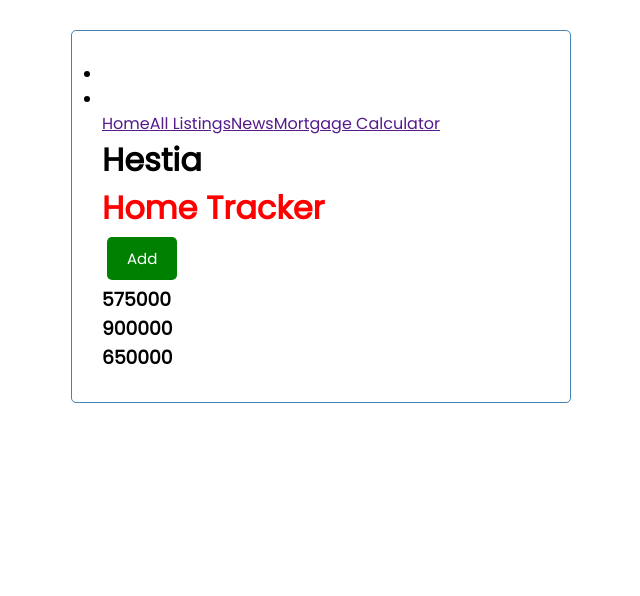
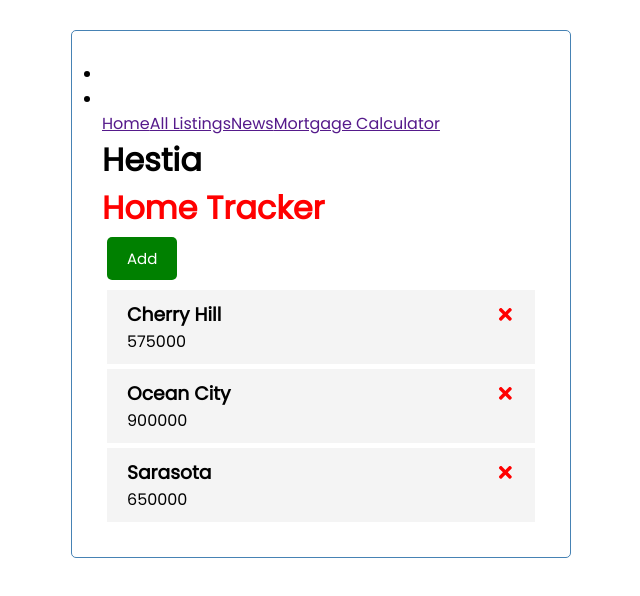
Before and after one commit to caufieldpeterj/hestia_desktop, a React (Create React App) app in the folder hestia_desktop/: page / in a window 1280 px wide. Shown: the top 596 px of the page, without its empty margins (319-959 px from the left). Built offline with nearby package versions, Linux system fonts and the light colour scheme.

Commit message:
added react-icons library, able to delete homes off of our static list

```diff
--- a/hestia_desktop/package.json
+++ b/hestia_desktop/package.json
@@ -8,6 +8,7 @@
     "@testing-library/user-event": "^12.8.3",
     "react": "^17.0.2",
     "react-dom": "^17.0.2",
+    "react-icons": "^4.2.0",
     "react-router-dom": "^5.2.0",
     "react-scripts": "4.0.3",
     "web-vitals": "^1.1.2"
--- a/hestia_desktop/src/App.js
+++ b/hestia_desktop/src/App.js
@@ -29,11 +29,18 @@ function App() {
     },
   ])
 
+  // delete task
+  const deleteHome = (id) => {
+    setHomes(homes.filter((home)=> home.id !== id))
+  }
+
+  // toggle Reminder
+
   return (
     <div className="container">
       <Nav />
       <Homepage />
-      <Homes homes={homes}/>
+      <Homes homes={homes} onDelete={deleteHome} />
     </div>
   )
 }
--- a/hestia_desktop/src/components/Home.js
+++ b/hestia_desktop/src/components/Home.js
@@ -1,9 +1,11 @@
 import React from 'react'
+import { FaTimes } from 'react-icons/fa'
 
-const Home = () => {
+const Home = ({ home, onDelete }) => {
     return (
         <div className="task">
-            <h3>My Homes</h3>
+            <h3>{home.town}<FaTimes style={{ color: 'red', cursor: 'pointer' }} onClick={() => onDelete(home.id)} /></h3>
+            <p>{home.price}</p>
         </div>
     )
 }
--- a/hestia_desktop/src/components/Homes.js
+++ b/hestia_desktop/src/components/Homes.js
@@ -1,11 +1,11 @@
 import Home from './Home'
 
-const Homes = ({homes}) => {
+const Homes = ({homes, onDelete}) => {
 
     return (
         <>
             {homes.map((home) => (
-                <h3 key={homes.id}>{home.price}</h3>
+                <Home key={homes.id} home={home} onDelete={onDelete}/>
             ))}
         </>
     )
```
Also changed, not shown: 1 other file (tests, documents, lock files or other folders). Lines whose indentation alone changed are shown as unchanged.
